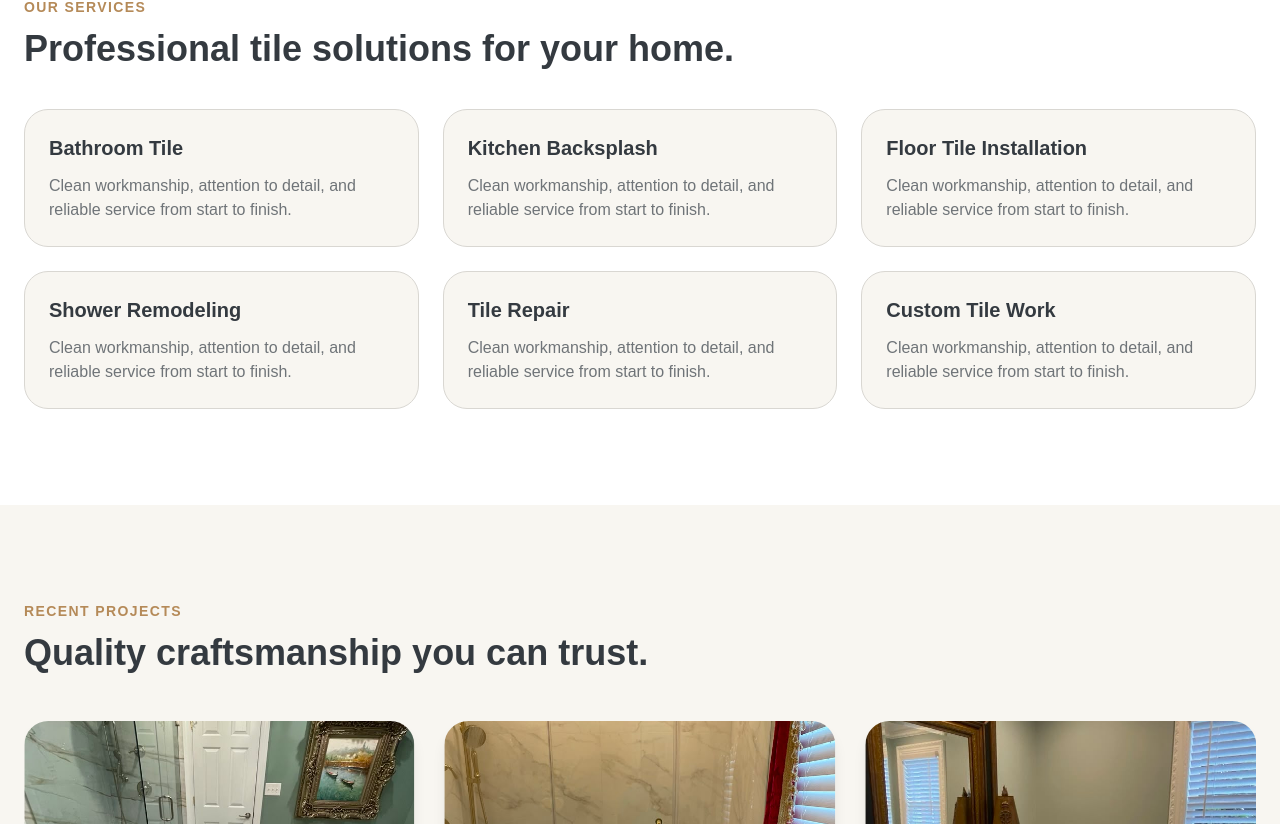
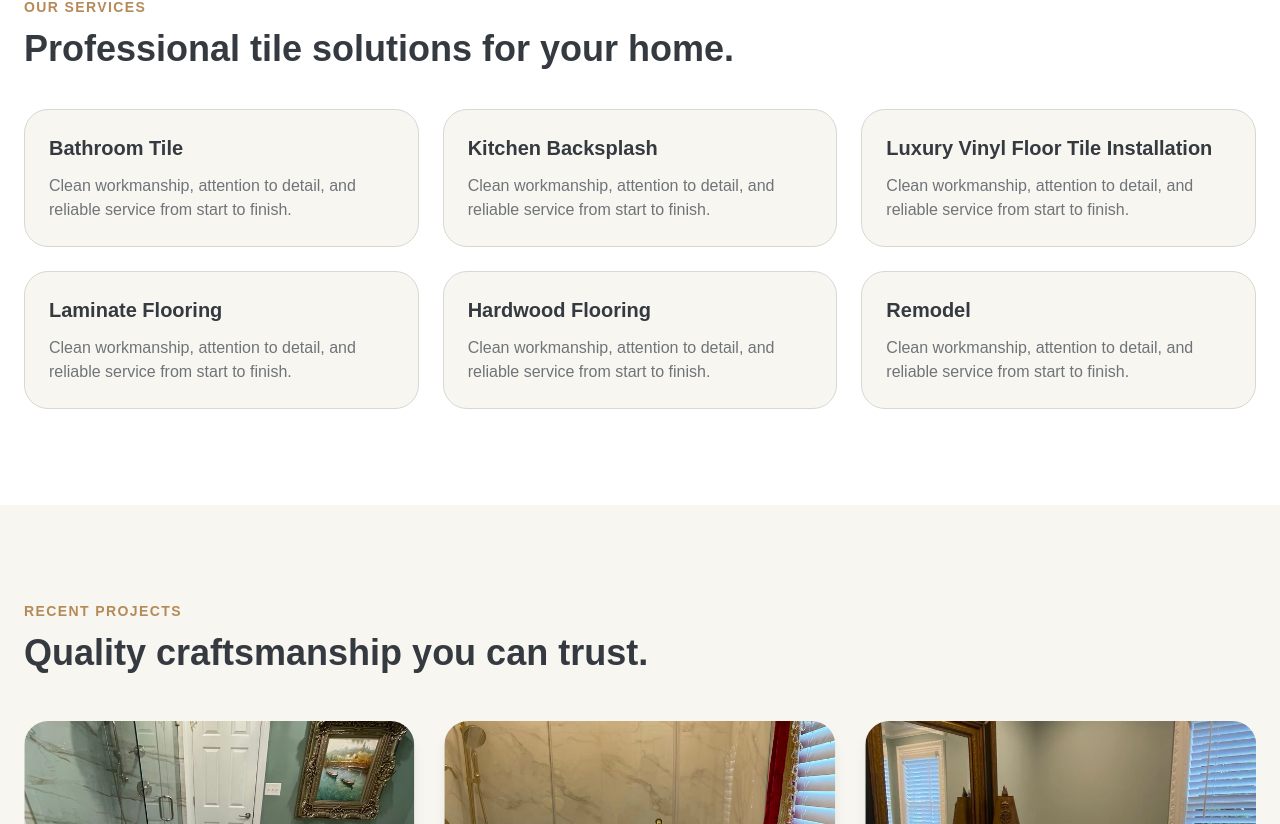
Before and after one commit to rafa-araujo26/carolina-tile-service, a Next.js app: page / in a window 1280 px wide. Shown: the part 899-1723 px from the top of the page. Built offline with nearby package versions, Linux system fonts and the light colour scheme.

Commit message:
Update services

```diff
--- a/src/app/page.js
+++ b/src/app/page.js
@@ -63,7 +63,7 @@ export default function Home() {
       <section
         className="relative min-h-screen bg-cover bg-center"
         style={{
-          backgroundImage: "url('/herob.png')",
+          backgroundImage: "url('/hero.png')",
         }}
       >
         <div className="absolute inset-0 bg-black/70"></div>
@@ -131,10 +131,10 @@ export default function Home() {
             {[
               "Bathroom Tile",
               "Kitchen Backsplash",
-              "Floor Tile Installation",
-              "Shower Remodeling",
-              "Tile Repair",
-              "Custom Tile Work",
+              "Luxury Vinyl Floor Tile Installation",
+              "Laminate Flooring",
+              "Hardwood Flooring",
+              "Remodel",
             ].map((service) => (
               <div
                 key={service}
```
Also changed, not shown: 2 other files (tests, documents, lock files or other folders).
